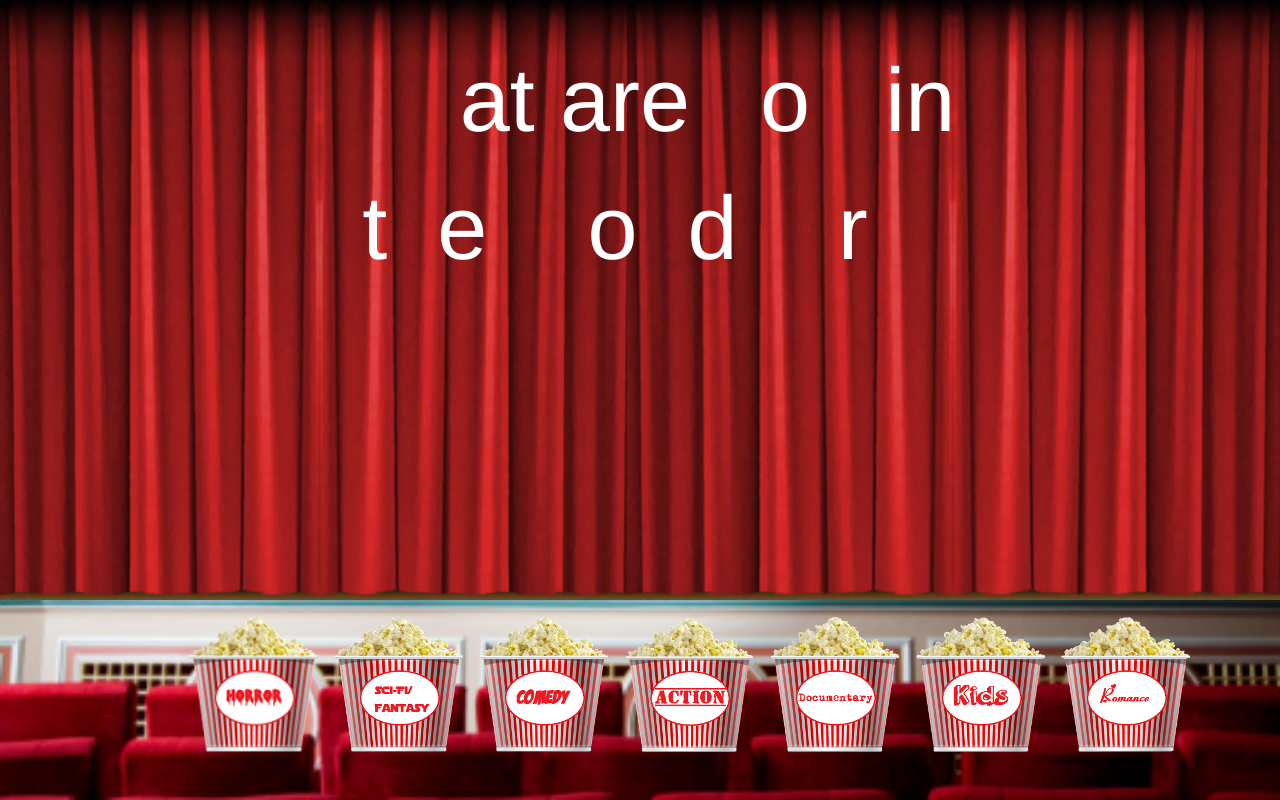
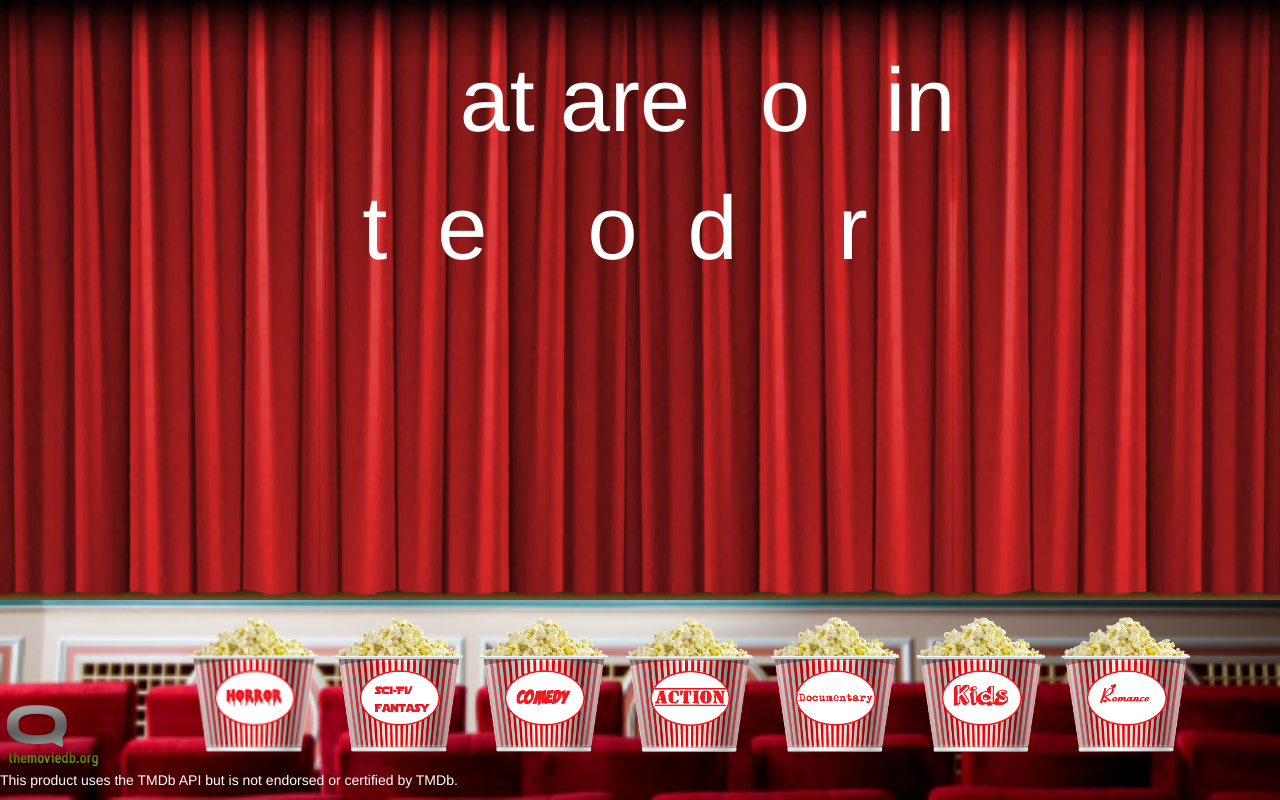
Before and after one commit to mattdrake/pdxcodeguild, a Django app: page / in a window 1280 px wide. Run offline with Django 3.2, Linux system fonts and the light colour scheme; parts of the project's set-up code (start-up, migrations or seed data) failed here and were passed over; some libraries are stand-ins or nearby versions.

Commit message:
Updated Django project with TMDb logo and branding.

```diff
--- a/Django/in_the_mood_for/in_the_mood_for/recommend.py
+++ b/Django/in_the_mood_for/in_the_mood_for/recommend.py
@@ -4,7 +4,7 @@ import json
 
 
 api_key = '?apikey=[38bcb60077966674b2985d33ad35abbd]'
-endpoint = 'http://private-770c9-themoviedb.apiary-mock.com/3/movie/26/images'
+endpoint = 'http://private-770c9-themoviedb.apiary-mock.com/3/list/27'
 
 
 headers = {
--- a/Django/in_the_mood_for/static/in_the_mood_for.css
+++ b/Django/in_the_mood_for/static/in_the_mood_for.css
@@ -112,3 +112,12 @@
     padding-right: 10%;
     bottom: 0;
 }
+
+#footer {
+    color: white;
+    text-align: left;
+    float: right;
+    position: fixed;
+    bottom: 0;
+
+}
--- a/Django/in_the_mood_for/templates/base.html
+++ b/Django/in_the_mood_for/templates/base.html
@@ -24,7 +24,7 @@
 
 </head>
 <body>
-    <div class="data_test"><h5>API Results to go here.</h5></div>
+    <div class="data_test"><h2>API Results to go here.</h2></div>
     <div id="txtlzr-output"></div>
 
 
@@ -45,5 +45,9 @@
             </div>
         </div>
     </div>
+    <div id="footer">
+        <img src="/static/images/tmdb-logo.png">
+        <p>This product uses the TMDb API but is not endorsed or certified by TMDb.</p>
+    </div>
 </body>
 </html>
```
Also changed, not shown: Django/in_the_mood_for/static/images/tmdb-logo.png (added).
